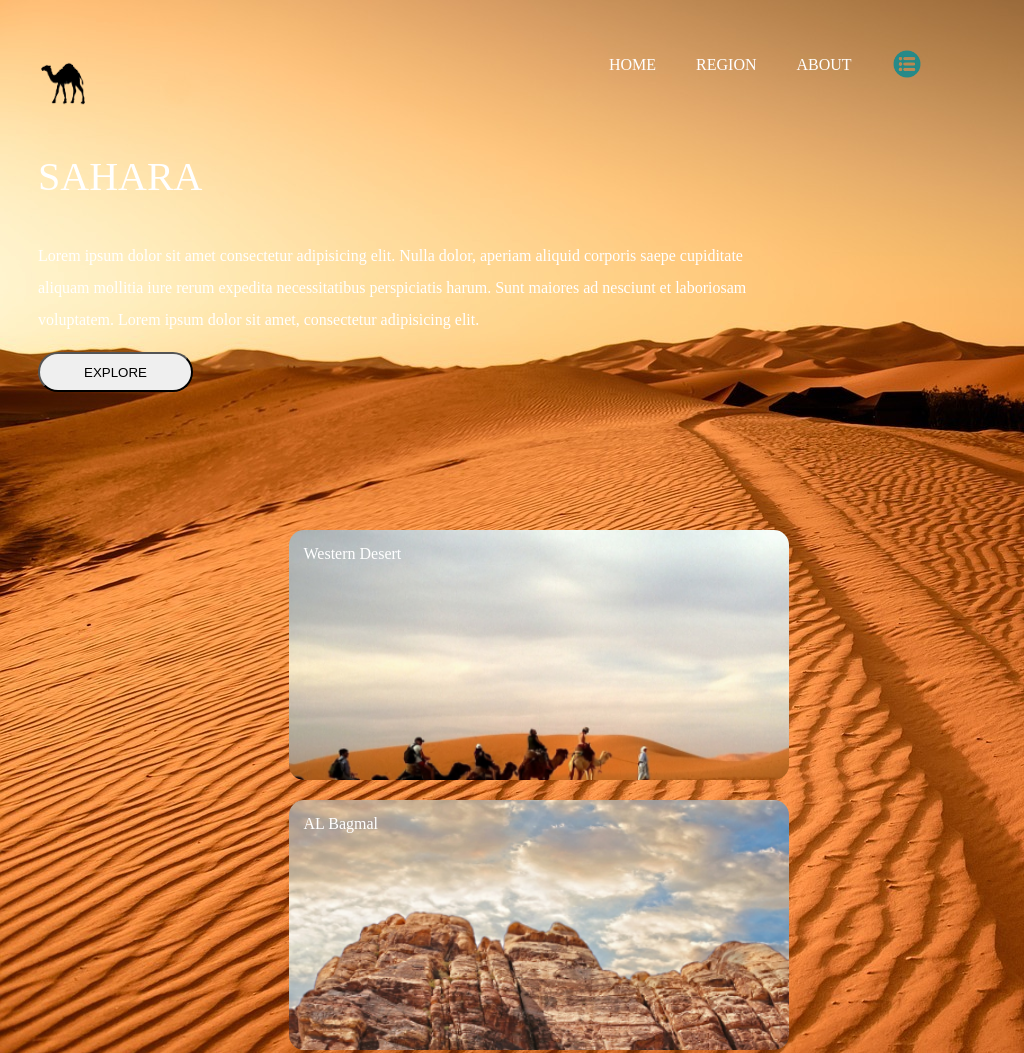
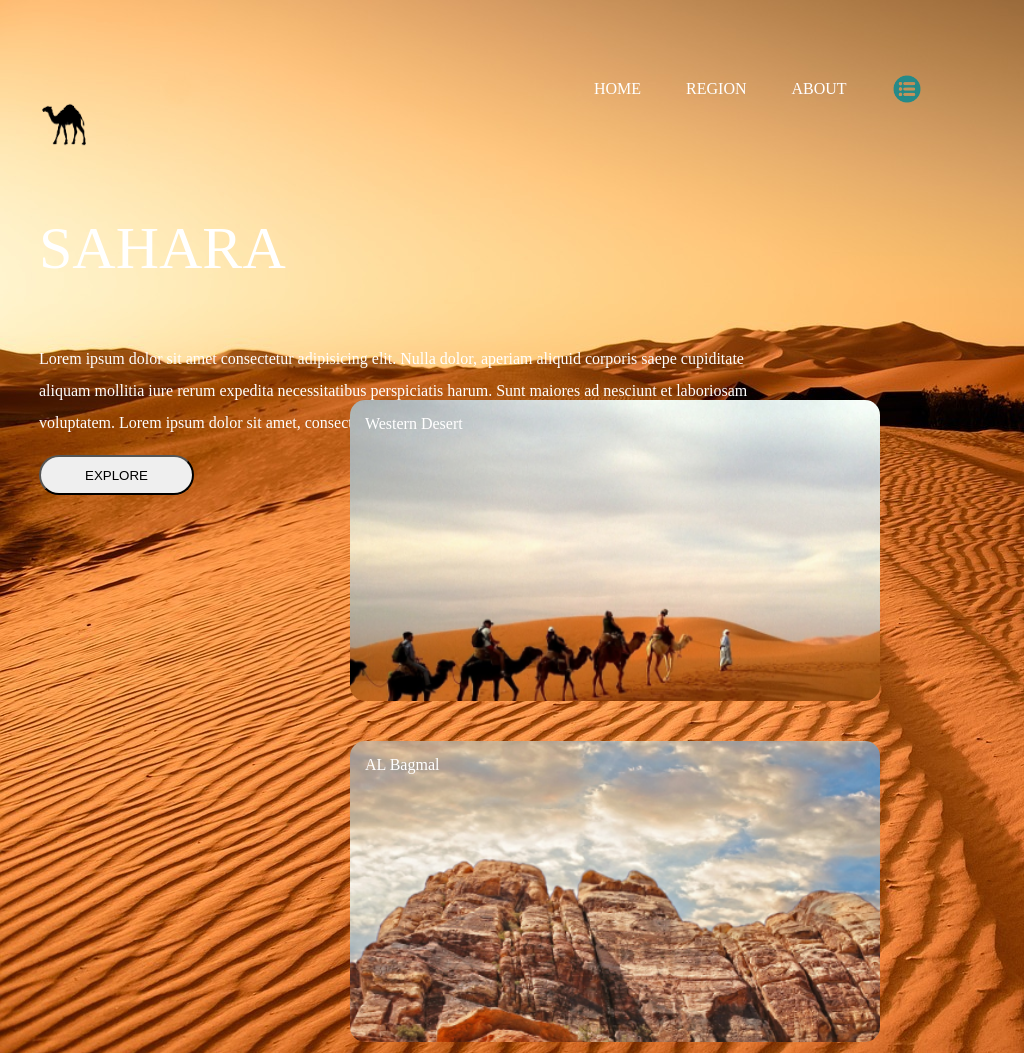
Before and after one commit to subbareddy121/css-assessment-6, a plain HTML site: page index.html in a window 1024 px wide. Shown: the top 1053 px of the page. Drawn offline with Linux system fonts and the light colour scheme.

Commit message:
css assessment 6

```diff
--- a/index.css
+++ b/index.css
@@ -174,29 +174,30 @@ margin-top: 40px;
             background-size: 152px;
         }
 }
-@media screen and (min-width:860px) and (max-width:1250px)  {
+@media screen and (min-width:760px) and (max-width:1250px)  {
     body{
         background-image: url("shara desert.jpg");
 
     }
 
     .main{
-        margin-left: 30px;
-        margin-top: 20px;
-        }
+        margin-left: 31px;
+        margin-top: 100px;
+    }
         .camel{
             width: 50px;
             height: 50px;
-            margin-top: 4%;
+
         }
+
         .navg{
 
             color: white;
-            gap: 40px;
+            gap: 45px;
             display: flex;
             flex-wrap: wrap;
             position: absolute;
-            top: 5%;
+            top: 8%;
             right: 10%;
 
         }
@@ -212,7 +213,7 @@ margin-top: 40px;
         }
         .txt{
             letter-spacing: 0px;
-            font-size: 40px;
+            font-size: 60px;
         }
         .btn{
             border-radius: 20px;
@@ -220,16 +221,19 @@ margin-top: 40px;
             height: 40px;
         }
         .boxs{
-
-            gap: 20px;
-            margin-top: 40%;
-
-            margin-right: 15%;
+            display: flex;
+            flex-wrap: wrap;
+            flex-direction: column;
+            position: absolute;
+            top: 50%;
+            right: 17%;
+            gap: 40px;
+            width: 500px;
         }
         .box{
             padding: 15px;
-            width: 750px;
-            height: 220px;
+            width: 500px;
+            height: 271px;
             border-radius: 15px;
             color: white;
 
@@ -260,6 +264,6 @@ margin-top: 40px;
         }
         .b4{
             background-image: url("pic-4.png");
-            background-size: 242px;
+            background-size: 272px;
         }
 }
```
